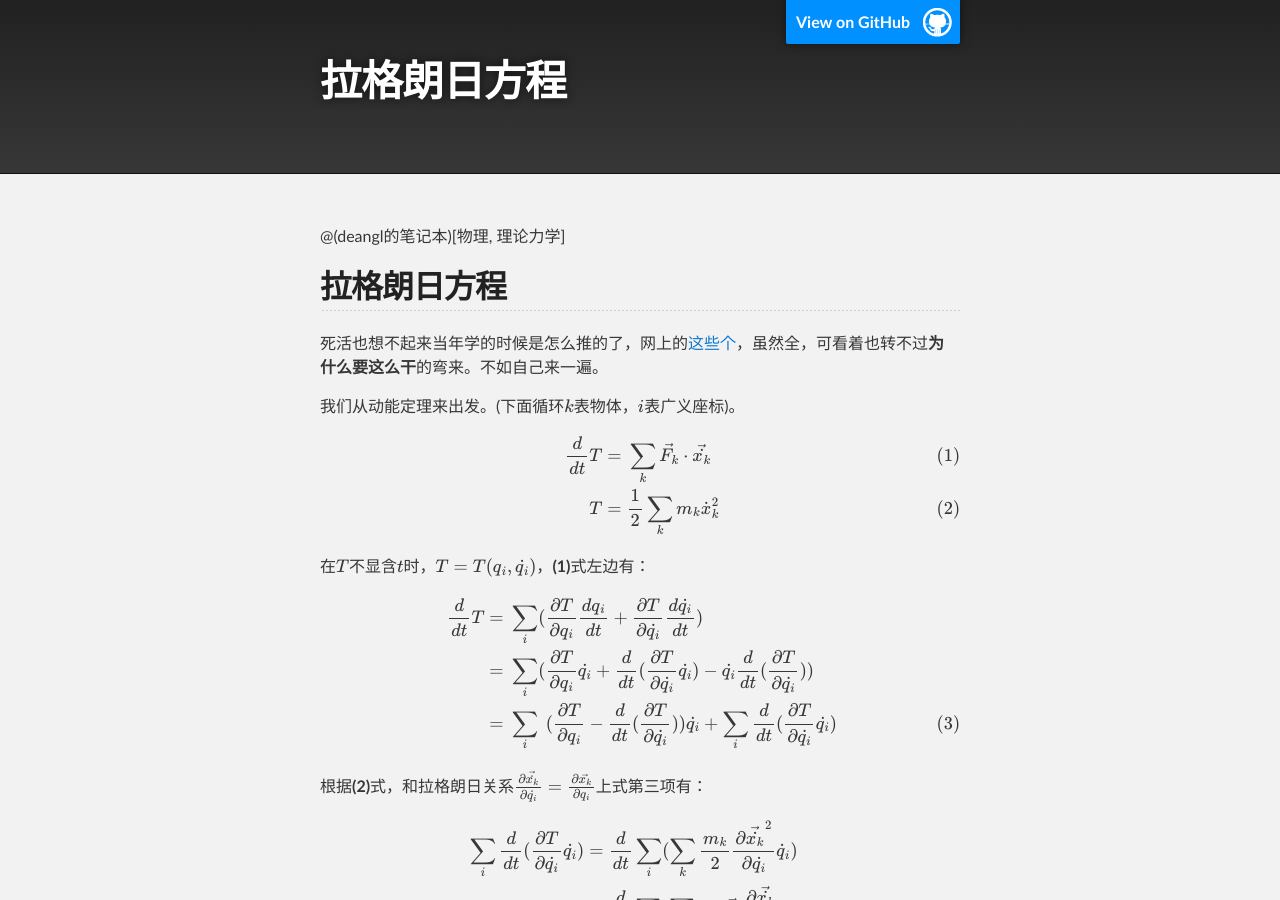
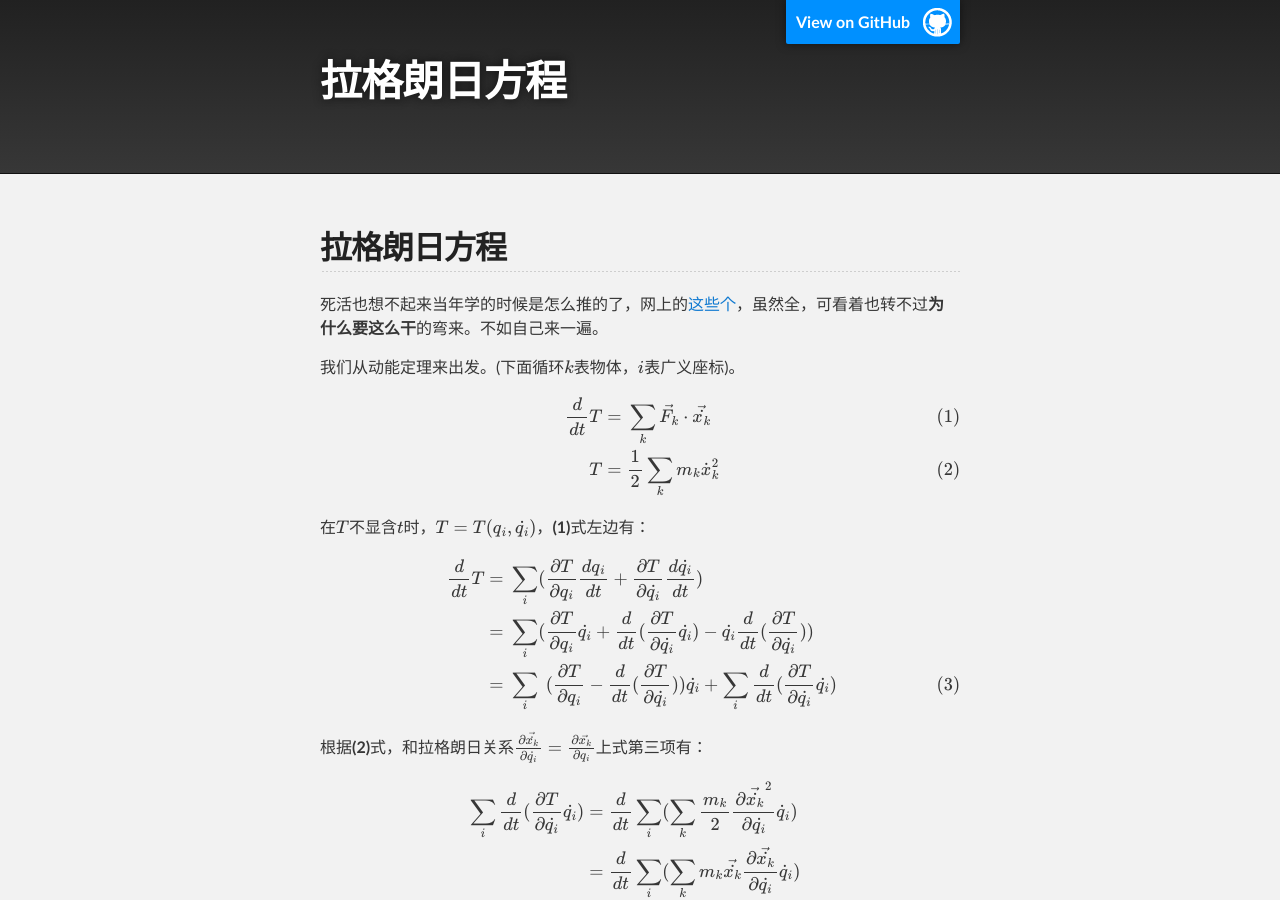
Before and after one commit to deangl/notes, a Jekyll site: the page built from docs/拉格朗日方程.md, in a window 1280 px wide and 900 px high. Built offline with Jekyll 4.4.1, drawn with Linux system fonts in a browser that asks for light colours; our own code applies the rules of GitHub Pages for plain Markdown files; formulas are drawn with MathJax 3.

Commit message:
remove tag

```diff
--- a/docs/拉格朗日方程.md
+++ b/docs/拉格朗日方程.md
@@ -7,8 +7,6 @@ use_math: true
 categories: [物理]
 ---
 <meta http-equiv='Content-Type' content='text/html; charset=utf-8' />
-
-@(deangl的笔记本)[物理, 理论力学]
 
 ## 拉格朗日方程
 
```
